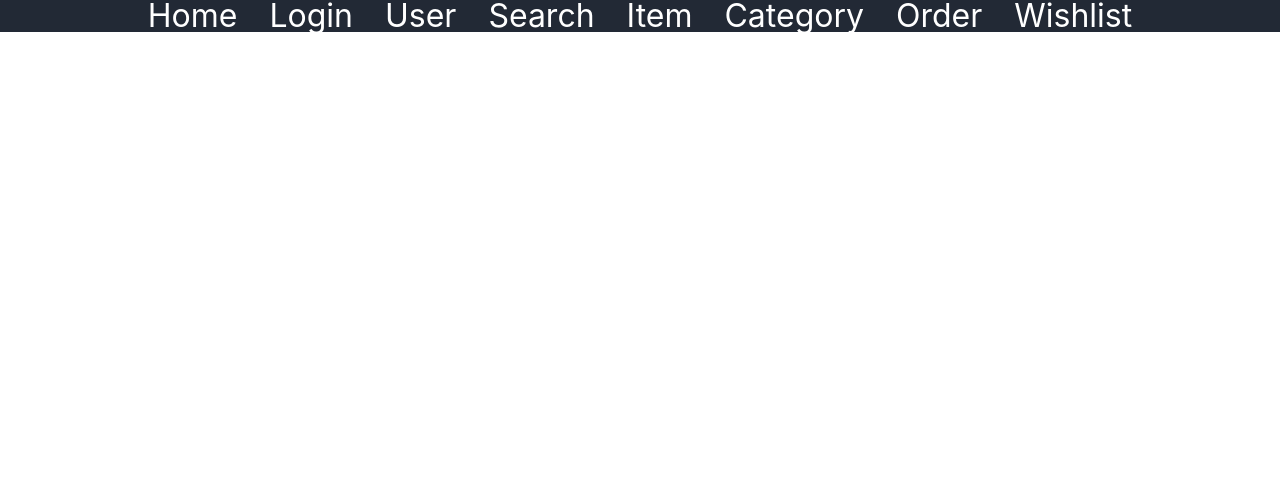
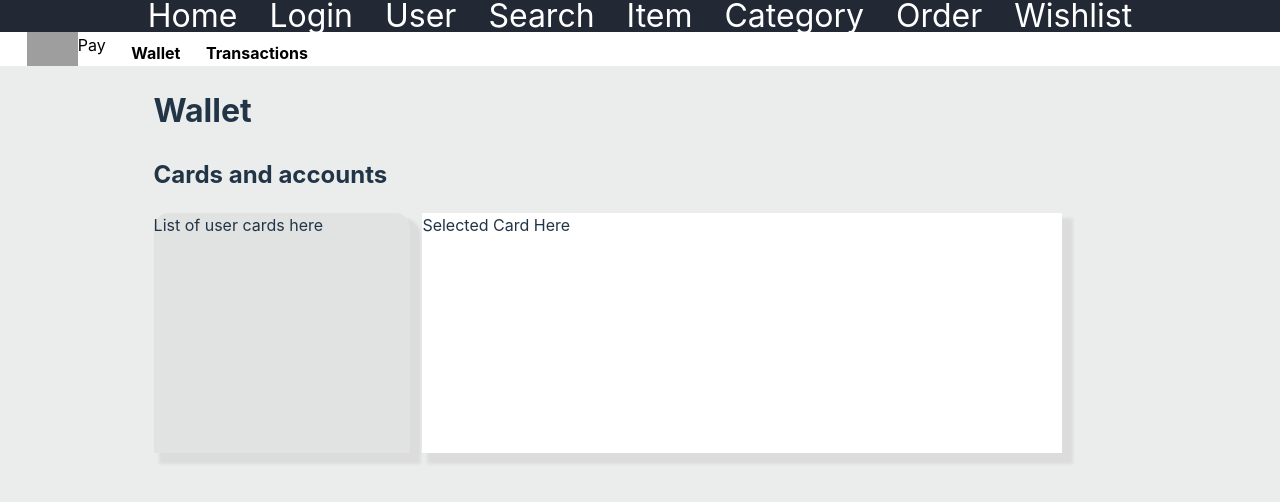
Before and after one commit to GundogCodes/scamazon, a React (Vite) app: page /payments in a window 1280 px wide. Shown: the top 502 px of the page. Built offline with nearby package versions, Linux system fonts and the light colour scheme; grey boxes are pictures that could not be loaded.

Commit message:
added updateAddressPage EditUserInfoPage userPaymentsPage and added the routes to AppJSX and beautified UserPage CSS looks good

```diff
--- a/src/App.jsx
+++ b/src/App.jsx
@@ -14,6 +14,8 @@ import SearchPage from './pages/SearchPage/SearchPage'
 import UserPage from './pages/UserPage/UserPage'
 import WishlistPage from './pages/WishlistPage/WishlistPage'
 import AddressFormPage from './pages/AddressFormPage/AddressFormPage'
+import YourPaymentPage from './pages/YourPaymentsPage/YourPaymentsPage'
+import EditUserPage from './pages/EditUserPage/EditUserPage'
 import {getUser} from '../src/utilities/users-service.cjs'
 function App() {
   const [user,setUser] = useState(getUser())
@@ -31,6 +33,9 @@ function App() {
       <Route path="/orders" element={<OrderPage user={user} setUser={setUser}/>}/>
       <Route path="/wishlist" element={<WishlistPage />}/>
       <Route path="/address" element={<AddressFormPage />}/>
+      <Route path="/payments" element={<YourPaymentPage/>}/>
+      <Route path="/edit" element={<EditUserPage/>}/>
+
 
     </Routes>
     </>
--- a/src/pages/AddressFormPage/AddressFormPage.jsx
+++ b/src/pages/AddressFormPage/AddressFormPage.jsx
@@ -9,9 +9,21 @@ export default function AddressForm(){
     })
     return(
         <form className={styles.AddressForm} >
+            <div className={styles.currentAddress}>
+                <h1>Current Address</h1>
+                <p className={styles.username}>User Name</p>
+                <p className={styles.street}>123 Street</p>
+                <p className={styles.city}>City</p>
+                <p className={styles.state}>State</p>
+                <p className={styles.zip}>Zip</p>
+                <p className={styles.phone}>Phone number: 7801231234</p>
+
+            </div>
             <div className={styles.theForm}>
-                <h3><span>Default:</span> Scamazon</h3>
-            <h1>Update Your Address</h1>
+            <h1>Add Address</h1>
+                <h3>
+                    <span>Default:</span> <img src='https://selenakitt.com/wp-content/files/scamazon.png'/>
+                </h3>
 
             <p className={styles.text}>Address </p><input type='text' name="street" value={address.street}  className={styles.inputText} required />
             <p className={styles.text}>City </p><input type='text' name="city" value={address.city}  className={styles.inputText} required />
--- /dev/null
+++ b/src/pages/EditUserPage/EditUserPage.jsx
@@ -0,0 +1,20 @@
+import styles from './EditUserPage.module.scss'
+
+export default function EditUserPage(){
+    return(
+        <div className={styles.EditUserPage}>
+            <h1>Login & Security</h1>
+            <form >
+                <label>Name:</label>
+                <input type='text' name='name' required/>
+                <label>E-mail:</label>
+                <input type='text' name='email' required/>
+                <label>Password: </label>
+                <input type='text' name='password' required/>
+                <label>Primary mobile number:</label>
+                <input type='text' name='phoneNumber' required/>
+                <button type='submit'>Done</button>
+            </form>
+        </div>
+    )
+}
--- /dev/null
+++ b/src/pages/EditUserPage/EditUserPage.module.scss
@@ -0,0 +1,43 @@
+.EditUserPage{
+    width: 100vw;
+    height: 100vh;
+    display: flex;
+    flex-direction: column;
+    justify-content: center;
+    align-items: center;
+    h1{
+        width: 35vw;
+
+    }
+    form{
+        border-radius: 15px;
+        border-style: solid;
+        border-color: rgba(199,199,199);
+        display: flex;
+        flex-direction: column;
+        justify-content: flex-start;
+        width: 35vw;
+        height: 70vh;
+        padding: 2vmin;
+        box-shadow: 8px 8px 3px 3px gainsboro;
+        label{
+            font-size: 2.5vmin;
+            font-weight: bold;
+        }
+        input{
+            border-color: rgba(199,199,199);
+            font-size: 2.5vmin;
+            border-radius: 10px;
+            margin-top: 1vmin;
+            margin-bottom: 1vmin;
+        }
+        button{
+            margin-top: 2vmin;
+            width: 6.5vw;
+            font-size: 2.5vmin;
+            border-radius: 15px;
+            border-color: white;
+            background-color: rgba(249,217,76);
+        }
+    }
+}
--- a/src/pages/UserPage/UserPage.jsx
+++ b/src/pages/UserPage/UserPage.jsx
@@ -1,27 +1,62 @@
 import {useState} from 'react'
 import styles from './UserPage.module.scss'
 import {Link} from 'react-router-dom'
+import LoginPage from '../LoginPage/LoginPage'
 export default function UserPage({user,setUser}){
-
     return(
         <div className={styles.UserPage} >
-            <h1>Hello, {user/*.name*/}</h1>
+
+            <h1 className={styles.user}>Hello, PlaceHolder{/*user.name*/}</h1>
             <div className={styles.userOptions}>
 
-            <h2>Your Account</h2>
+            <h1>Your Account</h1>
 
                 <div className={styles.row1}>
-            <Link to='/orders'><h1 style={{color:'Black'}} className={styles.yourOrders} >Your Orders</h1></Link>
-            <Link to='/login'><h1 style={{color:'Black'}} className={styles.loginAndSecurity}>Login & Security</h1></Link>
-            <Link to='/address'><h1 style={{color:'Black'}}  className={styles.yourAddress}>Your Addresses</h1></Link>
+            <Link to='/orders'>
+                <div style={{color:'Black'}} className={styles.box} >
+                <img src='https://m.media-amazon.com/images/G/15/x-locale/cs/help/images/gateway/self-service/order._CB661170529_.png'/>
+                <div className={styles.pDiv}>
+                <p className={styles.title}>Your Orders</p>
+                <p>Track, return, cancel an order, download invoice or buy again</p>
+                </div>
 
-
+                </div>
+            </Link>
+            <Link to='/edit'><div style={{color:'Black'}} className={styles.box}>
+                <img src='https://m.media-amazon.com/images/G/15/x-locale/cs/contact-us/security._CB660063742_.png'/>
+                <div className={styles.pDiv}>
+                <p className={styles.title}>Login & Security</p>
+                <p>Manage password, email and mobile number</p>
+                </div>
+                </div>
+            </Link>
+            <Link to='/address'><div style={{color:'Black'}}  className={styles.box}>
+                <img src='https://m.media-amazon.com/images/G/15/x-locale/cs/contact-us/YAaddress._CB660350971_.png'/>
+                <div className={styles.pDiv}>
+                <p className={styles.title}>Your Addresses</p>
+                <p>Edit, remove or set default address</p>
+                </div>
+                </div>
+                </Link>
                 </div>
 
                 <div className={styles.row2}>
-            <h1 className={styles.yourPayments}>Your Payments</h1>
-            <h1 className={styles.customerService}>Customer Service</h1>
-            <h1 className={styles.yourMessages}>Your Messages</h1>
+            <Link to='/payments'><div className={styles.box}style={{color:'Black'}}>
+                <img src='https://m.media-amazon.com/images/G/15/x-locale/cs/help/images/gateway/self-service/payment._CB661170529_.png'/>
+                <div className={styles.pDiv}>
+                <p className={styles.title}>Your Payments</p>
+                <p>Manage or add payment methods and view your transactions</p>
+                </div>
+                </div>
+                </Link>
+            <Link to='/wishlist'><div style={{color:'Black'}} className={styles.box}>
+                <img src='https://m.media-amazon.com/images/G/15/x-locale/cs/help/images/gateway/self-service/fshub/fshub_message_center._CB607580114_.png'/>
+                <div className={styles.pDiv}>
+                <p className={styles.title}>Your Wishlist</p>
+                <p>View, purchase, or remove items from wishlist </p>
+                </div>
+                </div>
+                </Link>
                 </div>
             </div>
 
--- /dev/null
+++ b/src/pages/YourPaymentsPage/YourPaymentsPage.jsx
@@ -0,0 +1,46 @@
+import styles from './YourPaymentsPage.module.scss'
+import {useState} from 'react'
+export default function YourPaymentPage(){
+    const [tabClick, setTabClick]= useState(false)
+
+    function handleTabClick(e){
+        const innerText = e.target.innerText
+        if(innerText=== 'Transactions'){
+            setTabClick(true)
+        } else if(innerText==='Wallet'){
+            setTabClick(false)
+        }
+
+    }
+
+    return(
+        <div className={styles.YourPaymentsPage}>
+           <div onClick={handleTabClick} className={styles.header}>
+            <p className={styles.title}><img src='https://selenakitt.com/wp-content/files/scamazon.png'/> Pay</p>
+            <p>Wallet</p>
+            <p>Transactions</p>
+           </div>
+           {tabClick?
+           <div className={styles.transactionsTab}>
+            <h1>Transactions</h1>
+            <div className={styles.transactionsDiv}>
+                <h3>Completed</h3>
+            </div>
+           </div>
+           :
+           <div className={styles.walletTab}>
+            <div className={styles.headers}>
+            <h1>Wallet</h1>
+            <h2>Cards and accounts</h2>
+            </div>
+            <div className={styles.cardsDiv}>
+
+            <section className={styles.cardsList}>List of user cards here</section>
+            <div className={styles.cardShow}> Selected Card Here
+            </div>
+            </div>
+           </div>
+           }
+        </div>
+    )
+}
--- /dev/null
+++ b/src/pages/YourPaymentsPage/YourPaymentsPage.module.scss
@@ -0,0 +1,108 @@
+.YourPaymentsPage{
+    display: flex;
+    flex-direction: column;
+    justify-content: flex-start;
+    margin-top: 4vh;
+    width: 100vw;
+    height: 100vh;
+    .header{
+        display: flex;
+        height: 4vh;
+        width: 100vw;
+        border-style: solid;
+        border-width: 1px;
+        color: white;
+        .title{
+            font-weight: inherit;
+            display: flex;
+            align-items: center;
+        }
+        img{
+            margin-top: 0.8vh;
+            width: 4vw;
+        }
+        p{
+            font-weight: bold;
+            margin-top: 1vh;
+            color: black;
+            margin-left: 2vw;
+        }
+        p:hover{
+            text-decoration: underline;
+
+        }
+    }
+    .transactionsTab{
+        width: 100vw;
+        height: 100vh;
+        background-color: rgba(235,237,237);
+        display: flex;
+        flex-direction: column;
+        align-items: center;
+        h1{
+            align-self: flex-start;
+            margin-left:15vw;
+            font-weight: bold;
+        }
+        .transactionsDiv{
+            display: flex;
+            flex-direction: column;
+            align-items: flex-start;
+            width: 80vw;
+            height: 60vh;
+            background-color: white;
+            position: relative;
+            border-top-left-radius: 15px;
+            border-top-right-radius: 15px;
+            h3{
+                position: absolute;
+                border-top-left-radius: 15px;
+                border-top-right-radius: 15px;
+                margin-top: 0;
+                border-bottom: solid;
+                border-width: 1px;
+                font-size: 2vh;
+                width: 78vw;
+                padding-left: 2vw;
+                background-color: rgba(240,242,242);
+            }
+        }
+    }
+    .walletTab{
+        width: 100vw;
+        height: 100vh;
+        background-color: rgba(235,237,237);
+        .headers{
+
+            h1{
+                margin-left: 12vw;
+            }
+            h2{
+                margin-left: 12vw;
+
+            }
+        }
+        .cardsDiv{
+
+            display: flex;
+
+            .cardsList{
+                box-shadow: 8px 8px 3px 3px gainsboro;
+                width: 20vw;
+                min-height: 30vh;
+                margin-left: 12vw;
+                background-color: rgba(225,226,226);
+                border-top-left-radius: 15px;
+                border-top-right-radius: 15px;
+            }
+            .cardShow{
+                margin-left: 1vw;
+                width: 50vw;
+                height: 30vh;
+                background-color: white;
+                box-shadow: 8px 8px 3px 3px gainsboro;
+            }
+
+        }
+    }
+}
```
Also changed, not shown: src/pages/AddressFormPage/AddressFormPage.module.scss (+31 -3 lines), src/pages/UserPage/UserPage.module.scss (+31 -10 lines).
